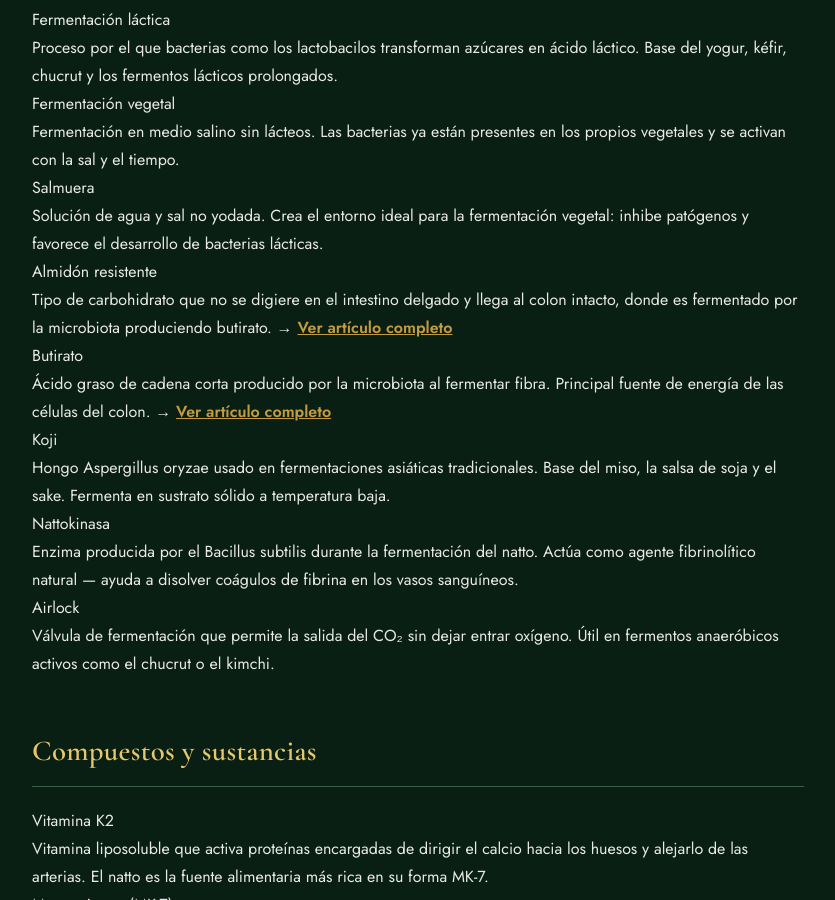
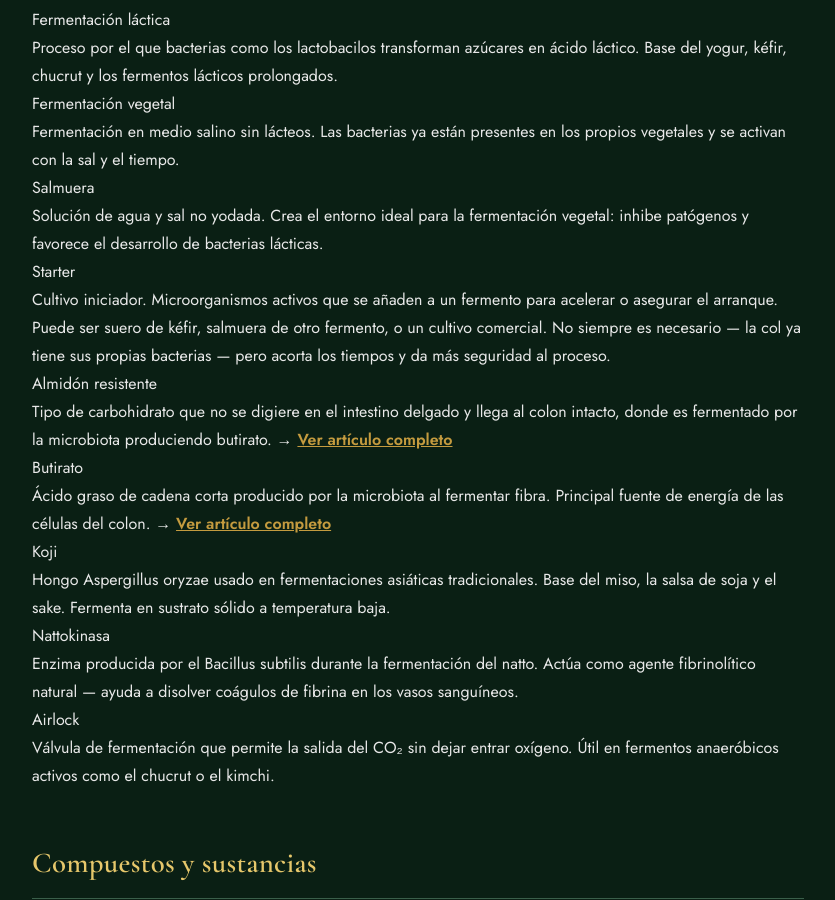
Before and after one commit to askedwhy11/fermentarBK, a Jekyll site: the page built from glosario.html, in a window 1280 px wide and 900 px high, scrolled down 1770 px. Shown: the whole window, without its empty margins (222-1057 px from the left). Built offline with Jekyll 4.4.1, drawn with Linux system fonts in a browser that asks for light colours.

Commit message:
Update glosario.html

```diff
--- a/glosario.html
+++ b/glosario.html
@@ -71,7 +71,8 @@ title: Glosario
 
     <dt id="salmuera">Salmuera</dt>
     <dd>Solución de agua y sal no yodada. Crea el entorno ideal para la fermentación vegetal: inhibe patógenos y favorece el desarrollo de bacterias lácticas.</dd>
-
+    <dt id="starter">Starter</dt>
+    <dd>Cultivo iniciador. Microorganismos activos que se añaden a un fermento para acelerar o asegurar el arranque. Puede ser suero de kéfir, salmuera de otro fermento, o un cultivo comercial. No siempre es necesario — la col ya tiene sus propias bacterias — pero acorta los tiempos y da más seguridad al proceso.</dd>
     <dt id="almidon-resistente">Almidón resistente</dt>
     <dd>Tipo de carbohidrato que no se digiere en el intestino delgado y llega al colon intacto, donde es fermentado por la microbiota produciendo butirato. → <a href="{{ '/fermento/butirato.html' | relative_url }}" style="color:var(--gold-dark); font-weight:bold;">Ver artículo completo</a></dd>
 
```
